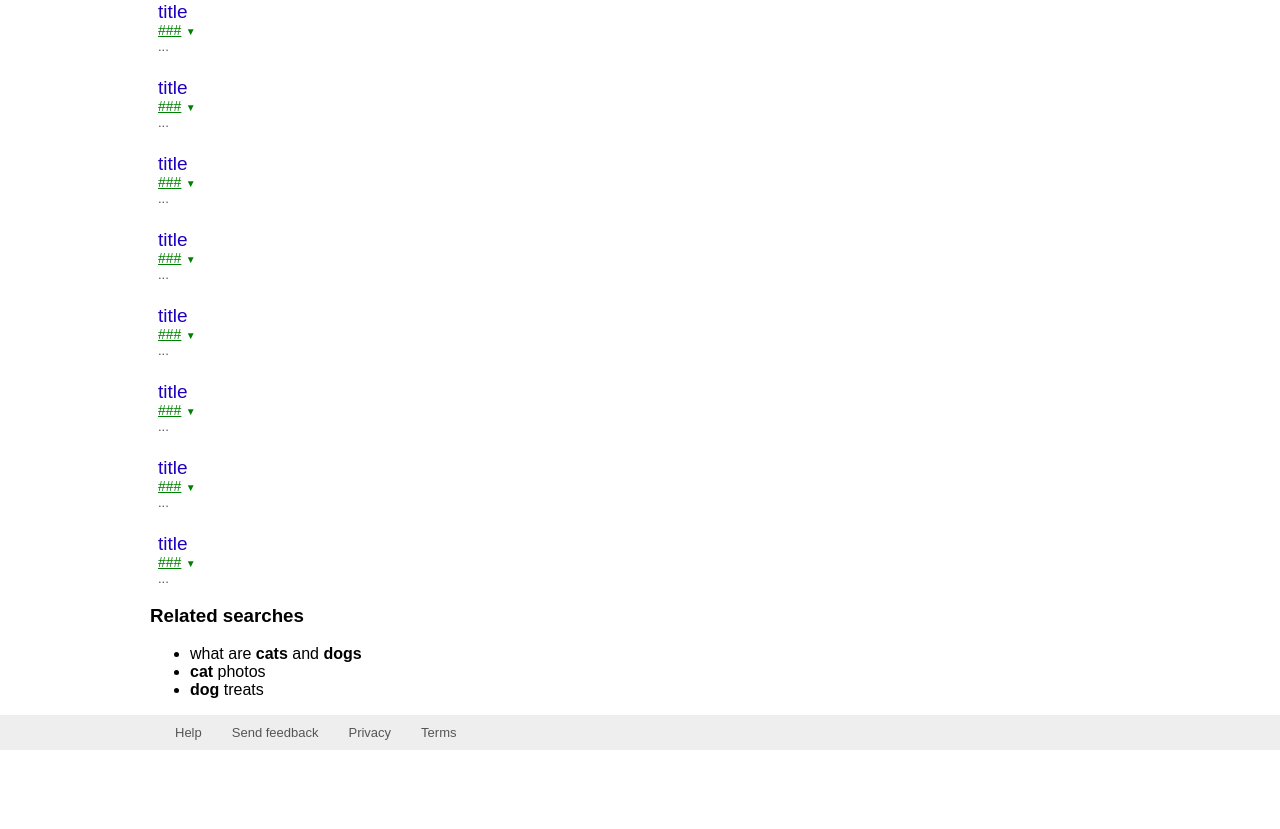
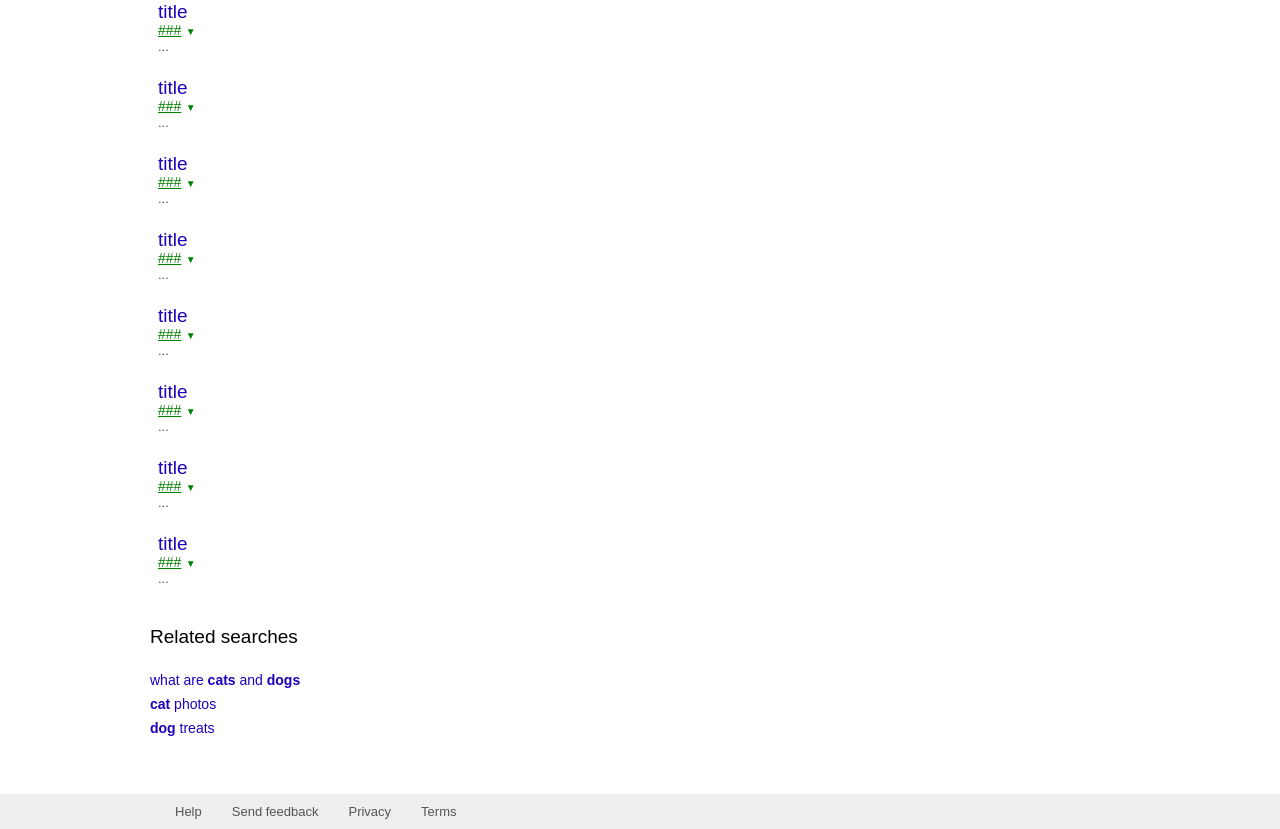
Before and after one commit to zmahmood98/Google-API, a website: page client/result.html in a window 1280 px wide. Shown: the part 317-1146 px from the top of the page. Before the commit the page ends 1067 px from the top, so only its background shows below. Drawn offline with Linux system fonts and the light colour scheme.

Commit message:
update styling for results.html

```diff
--- a/client/resultStyle.css
+++ b/client/resultStyle.css
@@ -1,3 +1,9 @@
+html, body {
+    margin: 0;
+    padding: 0;
+    height: auto;
+}
+
 body {
     min-height: 100%;
     position: relative;
@@ -16,12 +22,6 @@ body {
     height: 30px;
     padding: 0px 28px 10px 30px;
     cursor: pointer;
-}
-
-html, body {
-    margin: 0;
-    padding: 0;
-    height: auto;
 }
 
 #searchbar {
@@ -162,6 +162,30 @@ html, body {
     color: rgb(82, 82, 82);
 }
 
+.relatedsearches h3 {
+    font-weight: normal;
+    font-size: 19px;
+    margin-top: 40px;
+    margin-bottom: 10px;
+}
+.relatedlists {
+    display: flex;
+    flex-direction: row;
+    justify-content: space-between;
+    width: 500px;
+}
+.relatedlists ul {
+    list-style: none;
+    color: rgb(29, 1, 189);
+    padding-left: 0px;
+    font-size: 14px;
+    margin-bottom: 50px;
+}
+
+.relatedlists ul li {
+    margin-bottom: 8px;
+}
+
 #footer {
     background-color: rgb(238, 238, 238);
     position: static;
```
